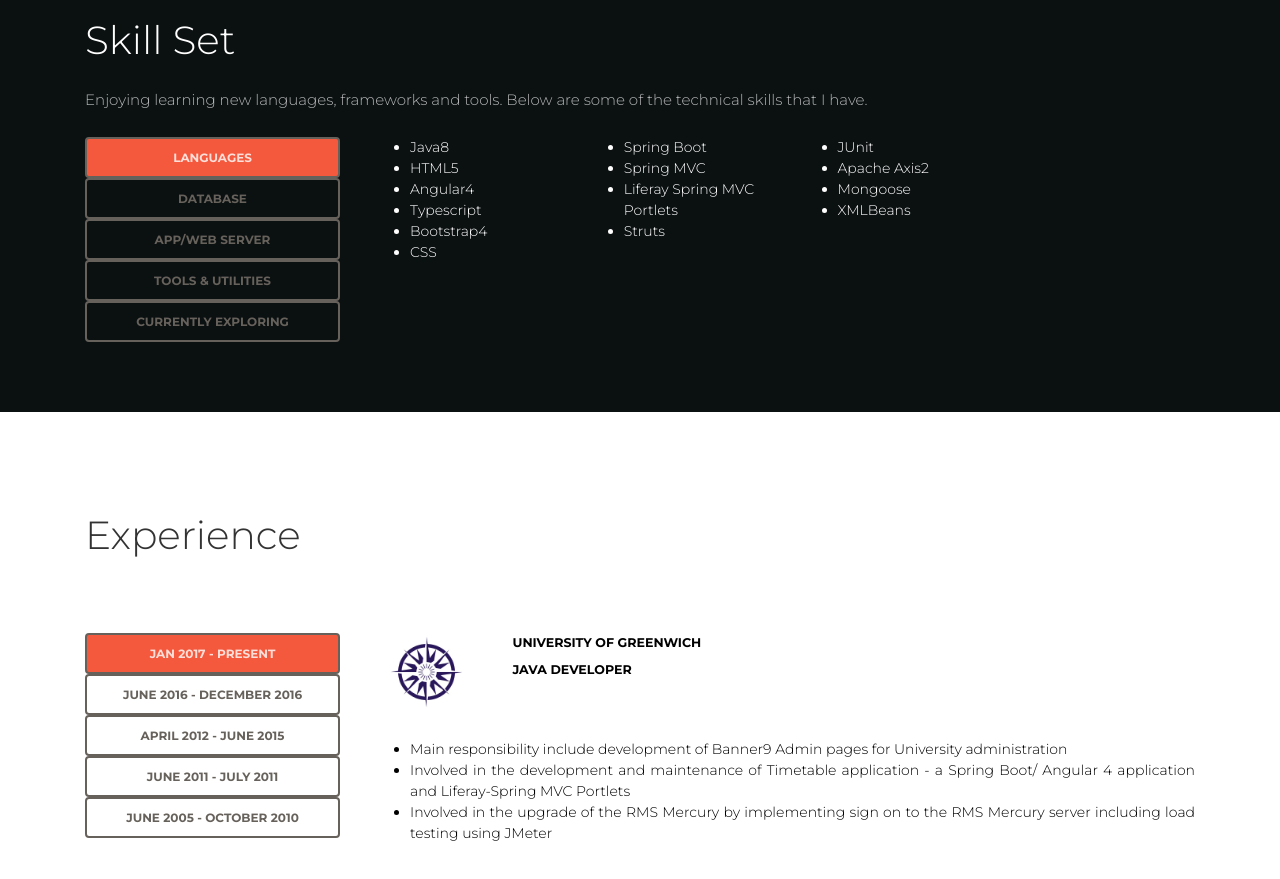
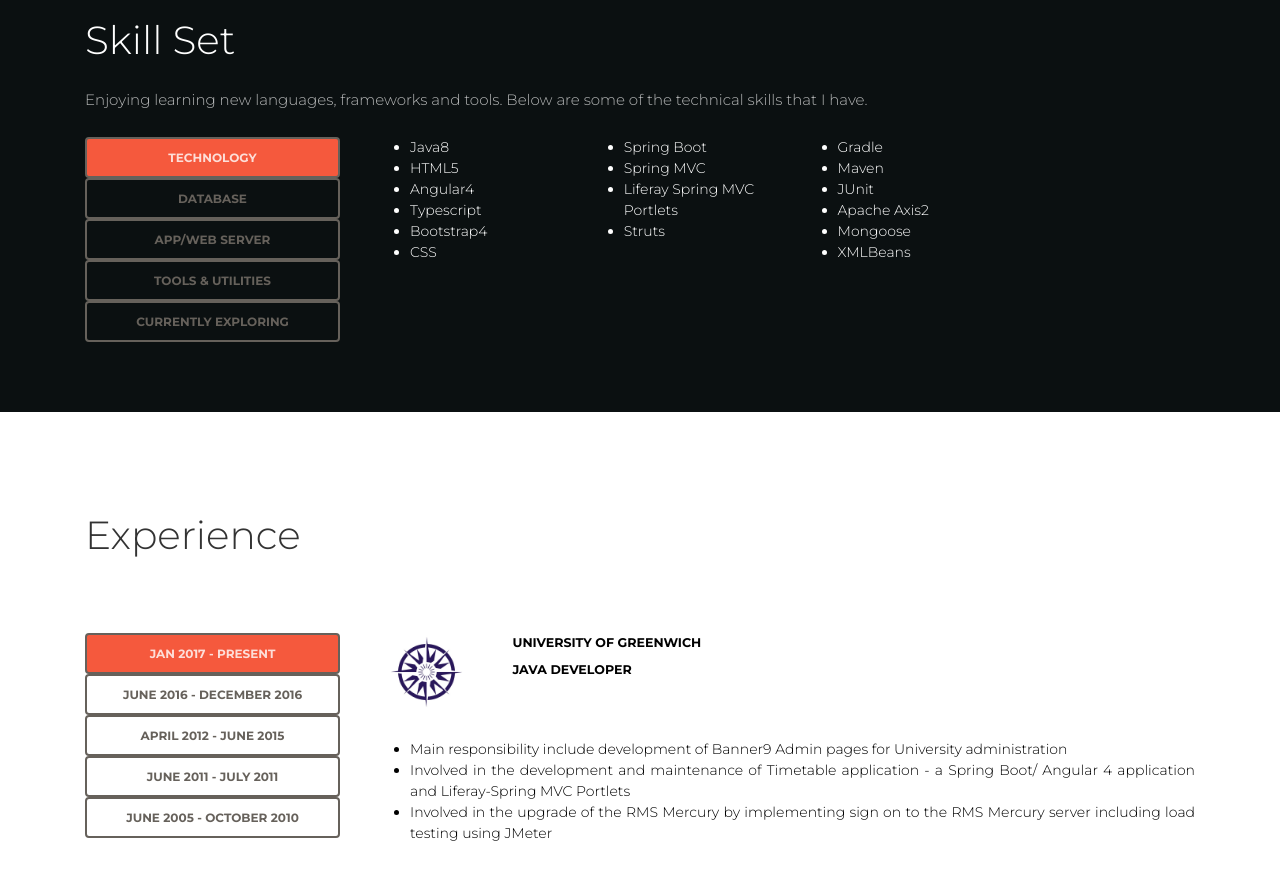
Before and after one commit to archana-vish/WebResume, an Angular app: page / in a window 1280 px wide. Shown: the part 1380-2259 px from the top of the page. Built offline with nearby package versions, Linux system fonts and the light colour scheme.

Commit message:
Added build tools

```diff
--- a/src/app/app.component.html
+++ b/src/app/app.component.html
@@ -112,7 +112,7 @@
                      aria-orientation="vertical">
                     <a class="nav-link btn btn-outline-default active" id="v-pills-languages-tab"
                        data-toggle="pill" href="#v-pills-languages" role="tab"
-                       aria-controls="v-pills-languages" aria-selected="true">Languages</a>
+                       aria-controls="v-pills-languages" aria-selected="true">Technology</a>
                     <a class="nav-link btn btn-outline-default" id="v-pills-database-tab" data-toggle="pill"
                        href="#v-pills-database" role="tab" aria-controls="v-pills-database"
                        aria-selected="false">Database</a>
@@ -157,6 +157,8 @@
                             </div>
                             <div class="col-lg-3">
                                 <ul>
+                                    <li> Gradle </li>
+                                    <li> Maven </li>
                                     <li> JUnit</li>
                                     <li> Apache Axis2</li>
                                     <li> Mongoose</li>
```
Also changed, not shown: 1 other file (tests, documents, lock files or other folders).
